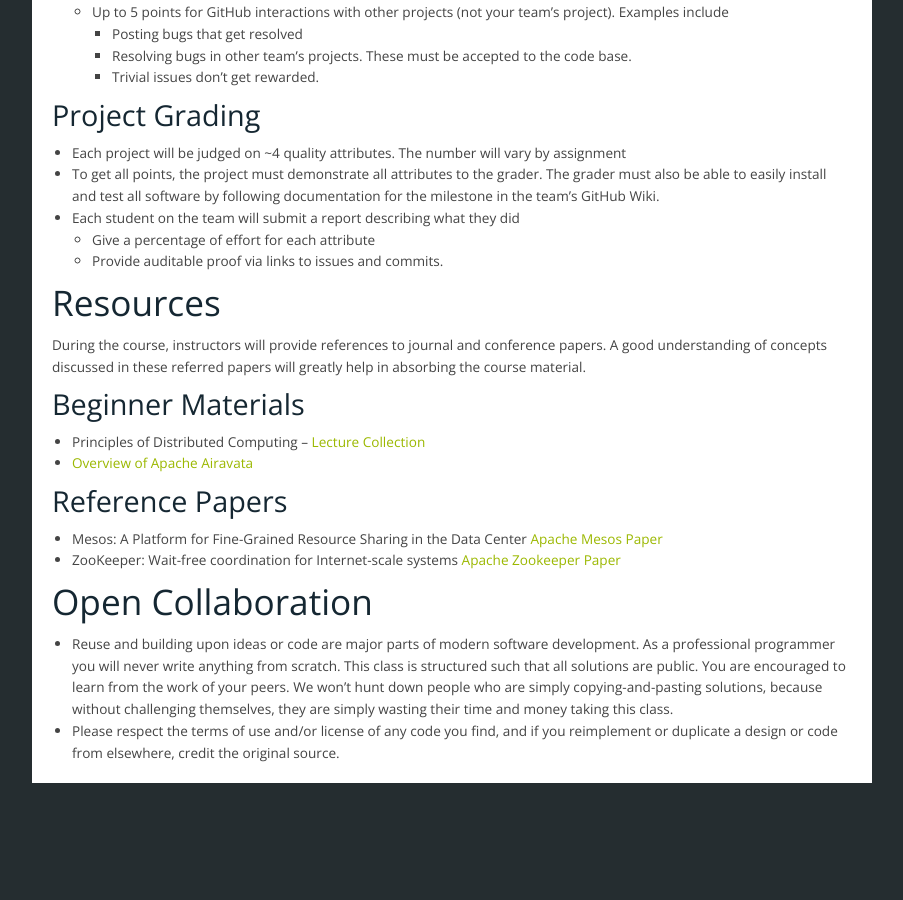
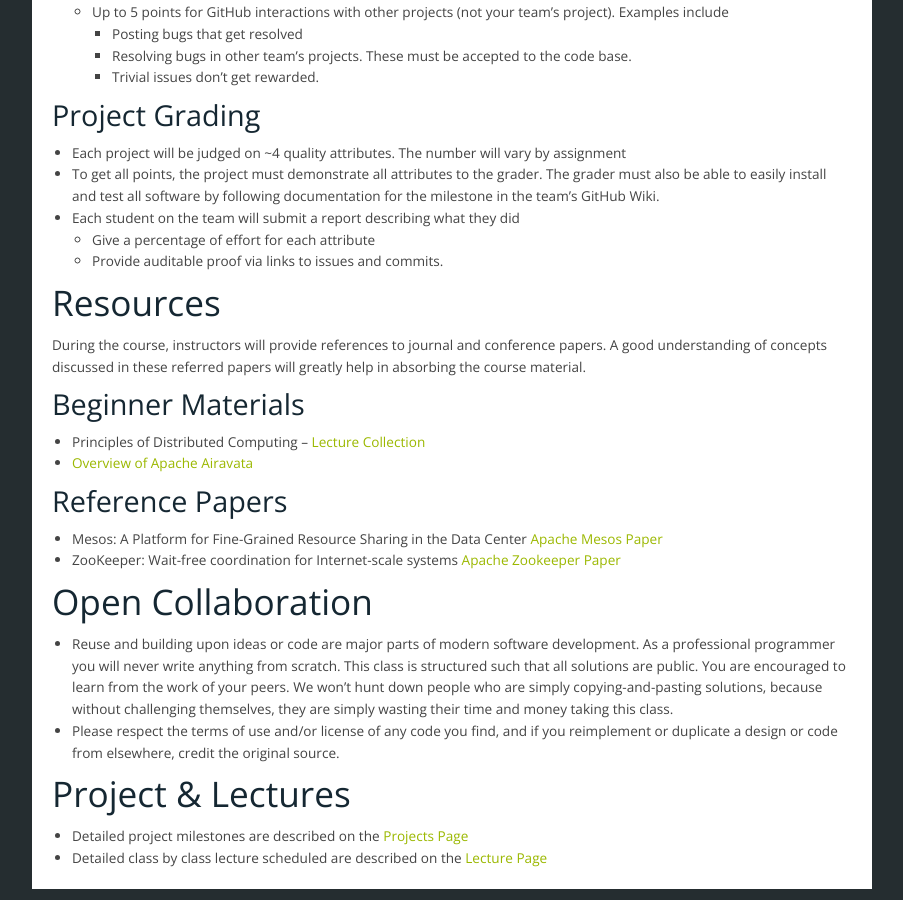
Before and after one commit to airavata-courses/airavata-courses.github.io, a Jekyll site: the page built from index.md, in a window 1280 px wide and 900 px high, scrolled down 1910 px. Shown: the whole window, without its empty margins (258-1161 px from the left). Built offline with Jekyll 4.4.1, drawn with Linux system fonts in a browser that asks for light colours; before the commit the page ends 2704 px from its top, so only the background shows below that.

Commit message:
adding home link

```diff
--- a/_includes/sidebar.html
+++ b/_includes/sidebar.html
@@ -1,6 +1,6 @@
     <div class="s-12 m-4 l-3">
         <div class="logo-box">
-            <h1>CSCI-B 649 <br/> Science Gateway Architectures</h1>
+            <h1><a href="index.html">CSCI-B 649 <br/> Science Gateway Architectures</a></h1>
         </div>
         <div class="aside-nav">
             <ul class="chevron">
--- a/index.md
+++ b/index.md
@@ -109,3 +109,8 @@
 * Reuse and building upon ideas or code are major parts of modern software development.  As a professional programmer you will never write anything from scratch.  This class is structured such that all solutions are public.  You are encouraged to learn from the work of your peers. We won't hunt down people who are simply copying-and-pasting solutions, because without challenging themselves, they  are simply wasting their time and money taking this class.
 
 * Please respect the terms of use and/or license of any code you find, and if you reimplement or duplicate a design or code from elsewhere, credit the original source.
+
+## Project & Lectures
+
+* Detailed project milestones are described on the [Projects Page](projects.html)
+* Detailed class by class lecture scheduled are described on the [Lecture Page](lectures.html)
```
